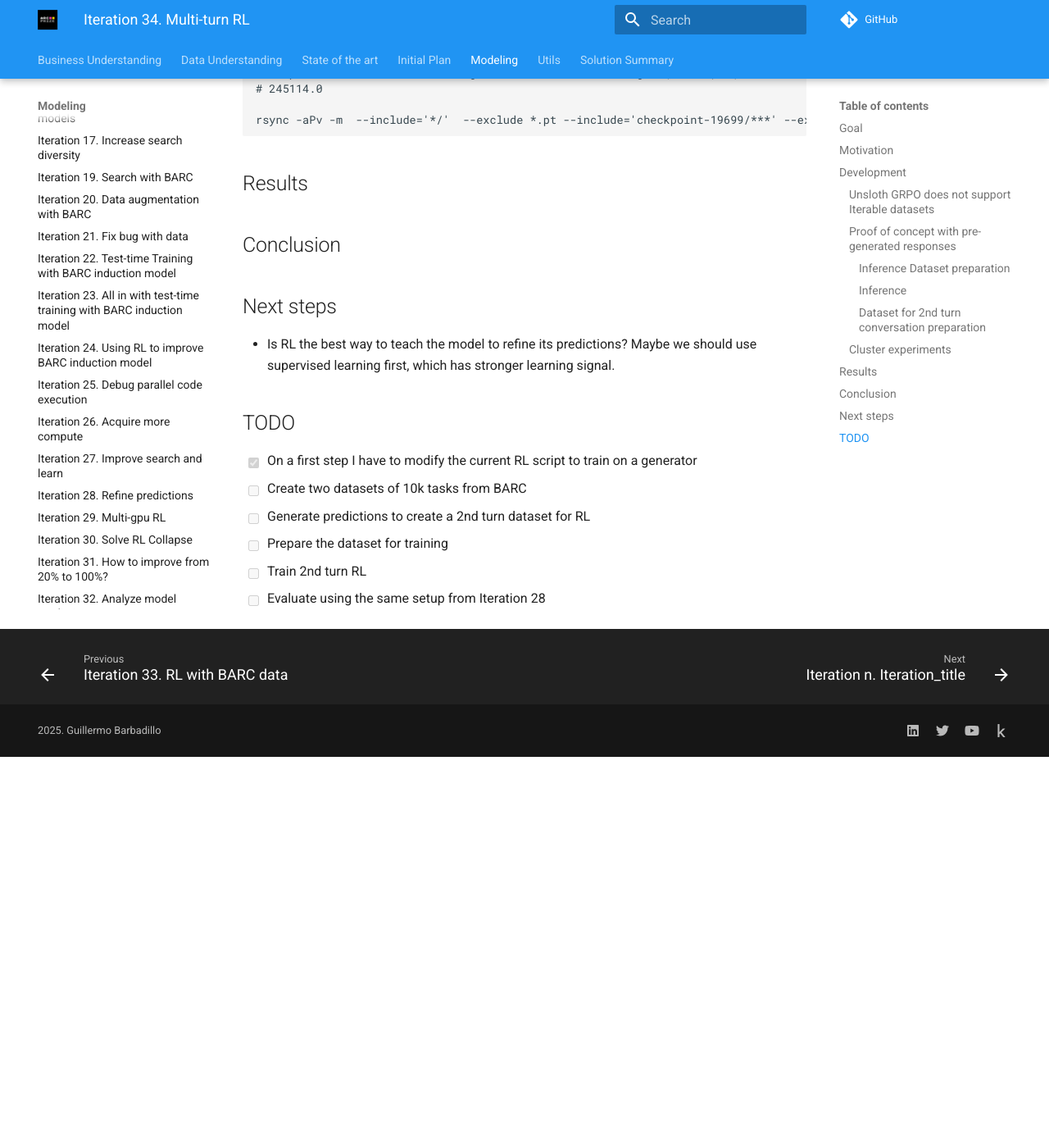
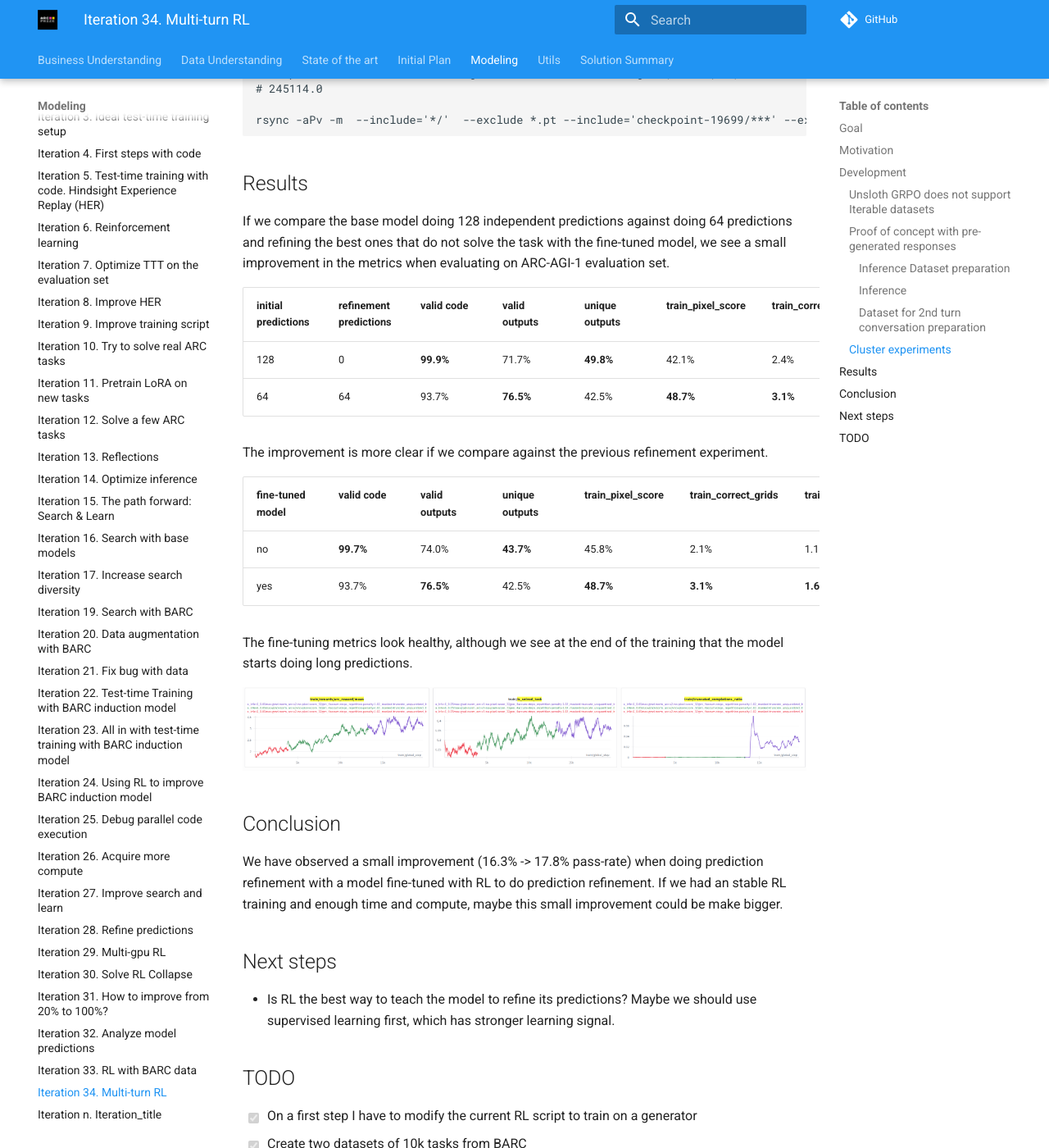
Before and after one commit to ironbar/arc25, an MkDocs documentation site: the page built from docs/modeling/Iteration_34_multi-turn_rl.md, in a window 1280 px wide and 1400 px high, scrolled down 2481 px. Shown: the whole window at 82% size. Built offline with MkDocs 1.6.1 and Material for MkDocs 9.7.7, drawn with Linux system fonts in a browser that asks for light colours; comment, search, counter and statistics services are not loaded; before the commit the page ends 3404 px from its top, so only the background shows below that.

Commit message:
closing iteration 34

```diff
--- a/docs/modeling/Iteration_34_multi-turn_rl.md
+++ b/docs/modeling/Iteration_34_multi-turn_rl.md
@@ -123,7 +123,29 @@ rsync -aPv -m  --include='*/'  --exclude *.pt --include='checkpoint-19699/***' -
 
 ## Results
 
+If we compare the base model doing 128 independent predictions against doing 64 predictions and refining the best ones that do not solve the task with the fine-tuned model, we see a small improvement in the metrics when evaluating on ARC-AGI-1 evaluation set.
+
+| initial predictions | refinement predictions | valid code | valid outputs | unique outputs | train_pixel_score | train_correct_grids | train_pass_rate | train_is_correct | test_pixel_score | test_correct_grids | test_pass_rate | test_is_correct | is_correct |
+|---------------------|------------------------|------------|---------------|----------------|-------------------|---------------------|-----------------|------------------|------------------|--------------------|----------------|-----------------|------------|
+| 128                 | 0                      | **99.9%**  | 71.7%         | **49.8%**      | 42.1%             | 2.4%                | 1.6%            | 16.3%            | 40.9%            | 2.0%               | 2.0%           | 23.0%           | 16.3%      |
+| 64                  | 64                     | 93.7%      | **76.5%**     | 42.5%          | **48.7%**         | **3.1%**            | 1.6%            | **18.5%**        | **47.2%**        | **2.5%**           | **2.4%**       | **24.5%**       | **17.8%**  |
+
+The improvement is more clear if we compare against the previous refinement experiment.
+
+| fine-tuned model | valid code | valid outputs | unique outputs | train_pixel_score | train_correct_grids | train_pass_rate | train_is_correct | test_pixel_score | test_correct_grids | test_pass_rate | test_is_correct | is_correct |
+|------------------|------------|---------------|----------------|-------------------|---------------------|-----------------|------------------|------------------|--------------------|----------------|-----------------|------------|
+| no               | **99.7%**  | 74.0%         | **43.7%**      | 45.8%             | 2.1%                | 1.1%            | 16.5%            | 44.4%            | 1.7%               | 1.6%           | 21.5%           | 16.0%      |
+| yes              | 93.7%      | **76.5%**     | 42.5%          | **48.7%**         | **3.1%**            | **1.6%**        | **18.5%**        | **47.2%**        | **2.5%**           | **2.4%**       | **24.5%**       | **17.8%**  |
+
+The fine-tuning metrics look healthy, although we see at the end of the training that the model starts doing long predictions.
+
+![alt text](res/1761973653869_image.png)
+
 ## Conclusion
+
+We have observed a small improvement (16.3% -> 17.8% pass-rate) when doing prediction refinement with
+a model fine-tuned with RL to do prediction refinement.
+If we had an stable RL training and enough time and compute, maybe this small improvement could be make bigger.
 
 ## Next steps
 
@@ -133,8 +155,8 @@ rsync -aPv -m  --include='*/'  --exclude *.pt --include='checkpoint-19699/***' -
 ## TODO
 
 - [x] On a first step I have to modify the current RL script to train on a generator
-- [ ] Create two datasets of 10k tasks from BARC
-- [ ] Generate predictions to create a 2nd turn dataset for RL
-- [ ] Prepare the dataset for training
-- [ ] Train 2nd turn RL
-- [ ] Evaluate using the same setup from Iteration 28
+- [x] Create two datasets of 10k tasks from BARC
+- [x] Generate predictions to create a 2nd turn dataset for RL
+- [x] Prepare the dataset for training
+- [x] Train 2nd turn RL
+- [x] Evaluate using the same setup from Iteration 28
```
Also changed, not shown: docs/modeling/res/1761973653869_image.png (added).
